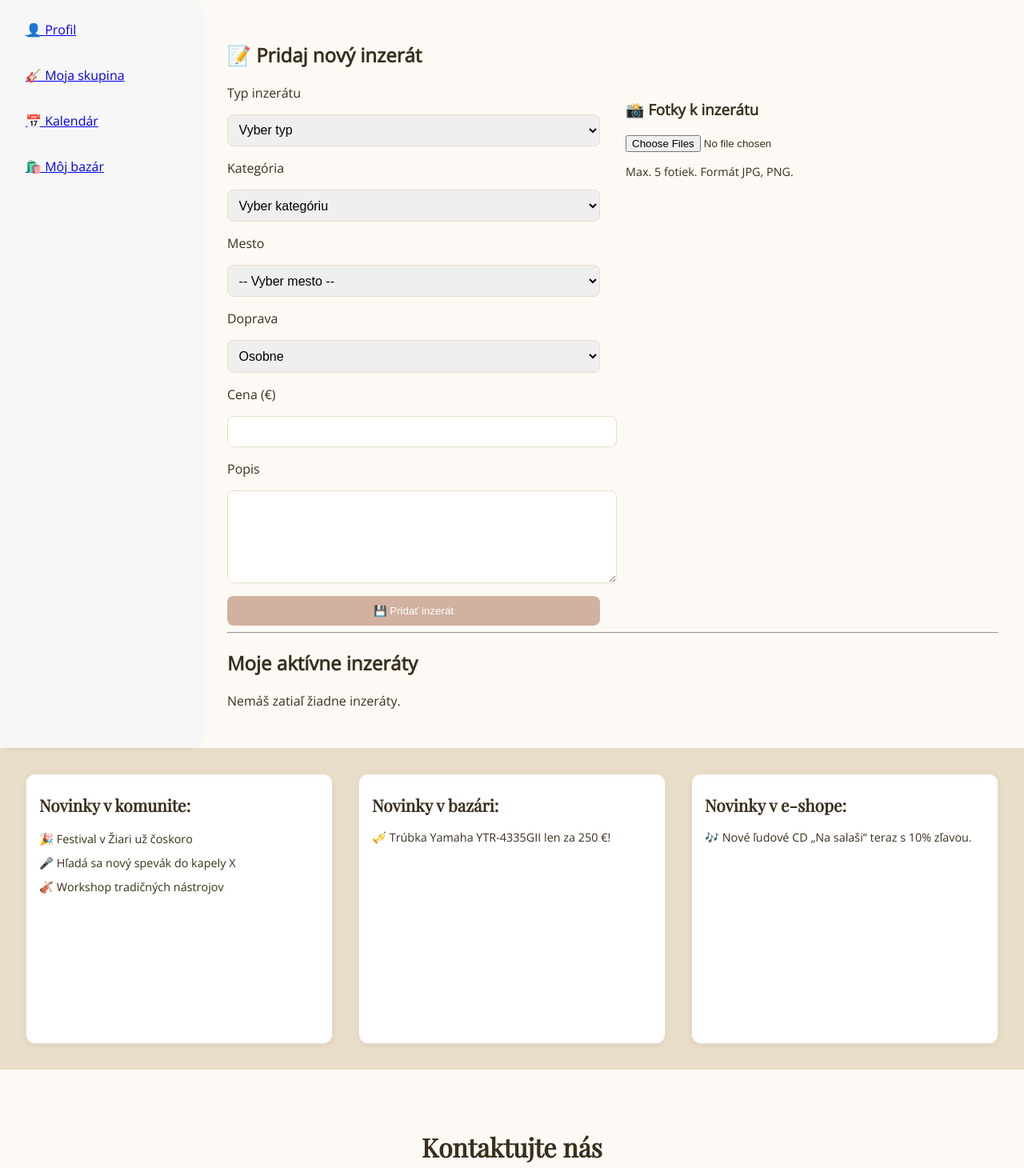
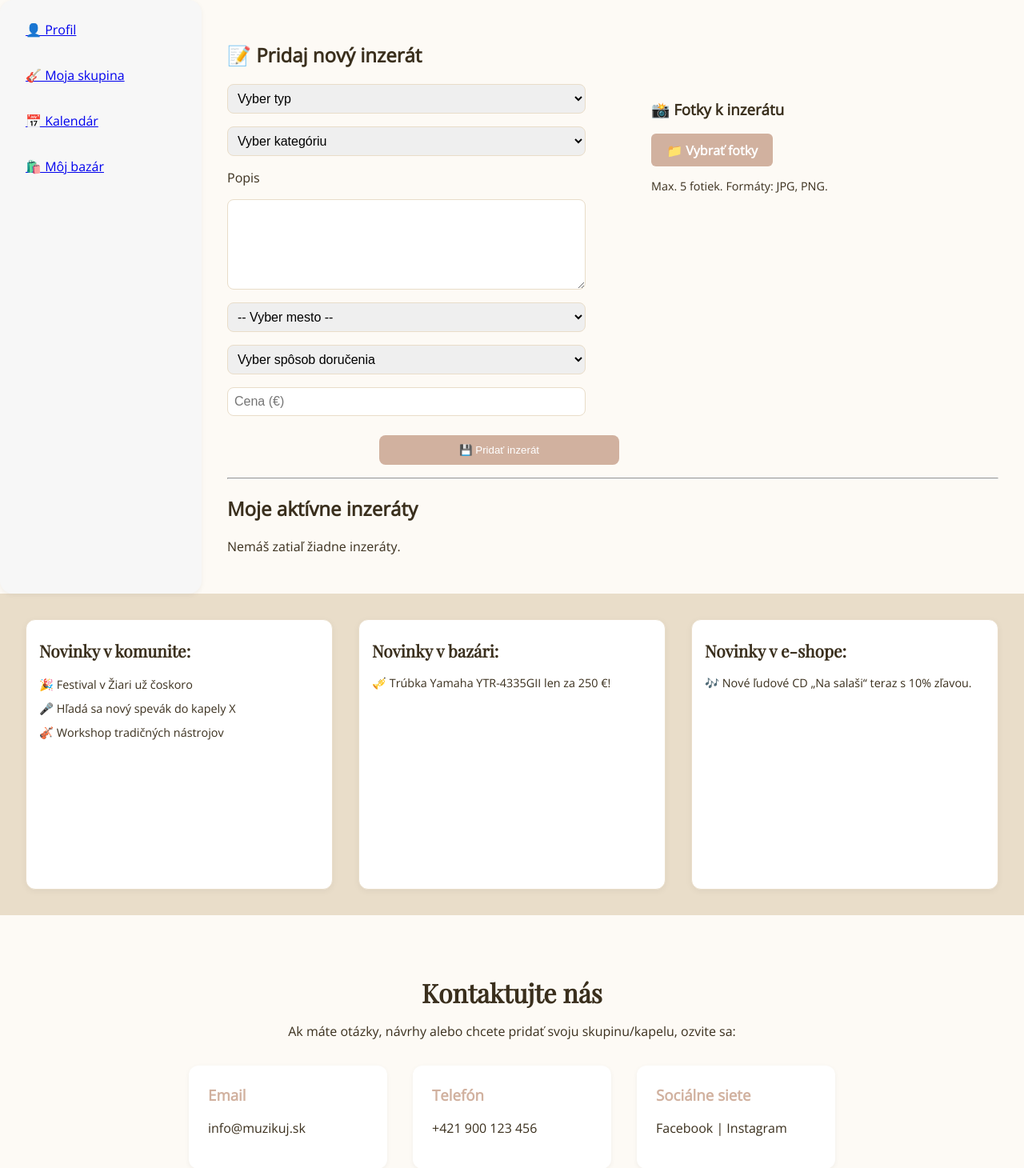
Before and after one commit to Ondro55/hudobnicka-platforma, a Flask app: page /moj-bazar in a window 1280 px wide. Shown: the part 144-1604 px from the top of the page at 80% size. Run offline with Flask 3, Linux system fonts and the light colour scheme; a user stored in the database is signed in; data comes from the database, SQL or seed files in the repository; both versions use the stored data as it was after the commit; data that the repository does not hold is empty.

Commit message:
zmeny v moj_bazar

```diff
--- a/static/css/inzerat.css
+++ b/static/css/inzerat.css
@@ -77,26 +77,33 @@
   display: flex;
   flex-direction: column;
   gap: 1rem;
+  box-sizing: border-box;
 }
 
 .inzerat-form input,
 .inzerat-form select,
 .inzerat-form textarea {
-  width: 100%;
-  padding: 0.6rem;
+  width: 90%;
+  max-width: 100%;
+  padding: 0.5rem;
   font-size: 1rem;
   border: 1px solid var(--hover);
   border-radius: 0.5rem;
+  box-sizing: border-box;
 }
 
 .inzerat-form button {
   background-color: var(--tlacidlo);
   color: white;
+  width: 300px;
   padding: 0.7rem 1rem;
   border: none;
   border-radius: 0.5rem;
   cursor: pointer;
   transition: background-color 0.3s ease;
+  display: block;
+  margin: 0.5rem;
+  margin-left: 190px;
 }
 
 .inzerat-form button:hover {
@@ -141,3 +148,51 @@
 .inzerat-akcie a:hover {
   text-decoration: underline;
 }
+
+.foto-grid {
+  display: flex;
+  flex-wrap: wrap;
+  gap: 1rem;
+  margin-top: 1rem;
+}
+
+.foto-box {
+  position: relative;
+}
+
+.foto-box img {
+  width: 120px;
+  height: auto;
+  border-radius: 6px;
+  box-shadow: 0 2px 5px rgba(0,0,0,0.2);
+}
+
+.foto-box form {
+  position: absolute;
+  top: -8px;
+  right: -8px;
+}
+
+.foto-box button {
+  background: crimson;
+  border: none;
+  color: white;
+  border-radius: 50%;
+  padding: 4px 8px;
+  cursor: pointer;
+}
+.vlastne-tlacidlo {
+  display: inline-block;
+  padding: 0.6rem 1.2rem;
+  background-color: var(--tlacidlo);
+  color: white;
+  font-weight: bold;
+  border-radius: 6px;
+  cursor: pointer;
+  transition: background-color 0.2s;
+  border: none;
+}
+
+.vlastne-tlacidlo:hover {
+  background-color: var(--hover);
+}
--- a/templates/index.html
+++ b/templates/index.html
@@ -42,7 +42,7 @@
     </p>
   </div>
 
-  <form method="POST" action="{{ url_for('inzerat.pridaj_inzerat') }}">
+  <form method="POST" action="{{ url_for('inzerat.moj_bazar') }}">
     <label for="typ">Typ inzerátu:</label>
     <select id="typ" name="typ">
       <option value="kupim">Kúpim</option>
--- a/templates/modals/inzerat.html
+++ b/templates/modals/inzerat.html
@@ -7,7 +7,7 @@
   <button class="close-btn" id="close-inzerat">❌</button>
   <h2>Pridať inzerát</h2>
 
-  <form method="POST" action="{{ url_for('inzerat.pridaj_inzerat') }}" enctype="multipart/form-data">
+  <form method="POST" action="{{ url_for('inzerat.moj_bazar') }}" enctype="multipart/form-data">
     <label for="typ">Typ inzerátu:</label>
     <select id="typ" name="typ">
       <option value="kupim">Kúpim</option>
--- a/templates/moj_bazar.html
+++ b/templates/moj_bazar.html
@@ -4,23 +4,11 @@
 {% block content %}
 <section class="pridaj-inzerat">
   <h2>📝 Pridaj nový inzerát</h2>
+   <div class="form-wrapper">
+    <form action="{{ url_for('inzerat.moj_bazar') }}" method="post" enctype="multipart/form-data" style="display: flex; gap: 2rem; align-items: flex-start; width: 100%;">
 
-  {% with messages = get_flashed_messages(with_categories=true) %}
-    {% if messages %}
-      <ul class="flash-messages">
-        {% for category, message in messages %}
-          <li class="flash {{ category }}">{{ message }}</li>
-        {% endfor %}
-      </ul>
-    {% endif %}
-  {% endwith %}
-
-  <!-- 🔁 TOTO JE DÔLEŽITÉ -->
-  <div class="form-wrapper" style="display: flex; gap: 2rem; align-items: flex-start;">
-
-    <form action="" method="post" enctype="multipart/form-data" class="inzerat-form" style="flex: 1;">
       <!-- ĽAVÁ STRANA -->
-      <label>Typ inzerátu</label>
+      <div class="inzerat-form" style="flex: 1;">
         <select name="typ" required>
           <option value="" disabled selected>Vyber typ</option>
           <option value="Predám">Predám</option>
@@ -30,13 +18,16 @@
           <option value="Hľadám">Hľadám</option>
         </select>
 
-      <label>Kategória</label>
         <select name="kategoria" required>
           <option value="" disabled selected>Vyber kategóriu</option>
-        <!-- tvoje kategórie -->
+          {% for kategoria in kategorie %}
+            <option value="{{ kategoria }}">{{ kategoria }}</option>
+          {% endfor %}
         </select>
 
-      <label for="mesto">Mesto</label>
+        <label>Popis</label>
+        <textarea name="popis" rows="5"></textarea>
+
         <select id="mesto" name="mesto_id" required>
           <option value="">-- Vyber mesto --</option>
           {% for mesto in mesta %}
@@ -44,28 +35,32 @@
           {% endfor %}
         </select>
 
-      <label>Doprava</label>
-      <select name="doprava">
+        <select name="doprava" required>
+          <option value="" disabled selected>Vyber spôsob doručenia</option>
           <option value="Osobne">Osobne</option>
           <option value="Poštou">Poštou</option>
           <option value="Kuriér">Kuriér</option>
         </select>
 
-      <label>Cena (€)</label>
-      <input type="number" step="0.01" name="cena">
+        <input type="number" step="10" name="cena" placeholder="Cena (€)">
+        <button type="submit">💾 Pridať inzerát</button>
+      </div>
 
-      <label>Popis</label>
-      <textarea name="popis" rows="5"></textarea>
+      <!-- 📷 PRAVÁ STRANA -->
+      <div class="foto-panel" style="flex: 1;">
+        <h3>📸 Fotky k inzerátu</h3>
 
-      <button type="submit">💾 Pridať inzerát</button>
+        <!-- Skrytý input + štýlové tlačidlo -->
+        <input type="file" id="fotky-input" accept="image/*" multiple style="display: none;">
+        <label for="fotky-input" class="vlastne-tlacidlo">📁 Vybrať fotky</label>
+
+        <p style="font-size: 0.9rem;">Max. 5 fotiek. Formáty: JPG, PNG.</p>
+
+        <!-- Náhľady a skryté inputy -->
+        <div id="nahlady-fotiek" style="display: flex; flex-wrap: wrap; gap: 10px; margin-top: 1rem;"></div>
+        <div id="realne-fotky"></div>
+      </div>
     </form>
-
-    <!-- PRAVÁ STRANA - fotky -->
-    <div class="fotky" style="flex: 1;">
-      <h3>📸 Fotky k inzerátu</h3>
-      <input type="file" name="fotky" accept="image/*" multiple>
-      <p style="font-size: 0.9rem;">Max. 5 fotiek. Formát JPG, PNG.</p>
-    </div>
   </div>
 </section>
 
@@ -83,6 +78,14 @@
         <p>{{ inzerat.popis }}</p>
         <p>📍 {{ inzerat.mesto.nazov }} | 💶 {{ inzerat.cena }} €</p>
         <small>🕒 Pridané: {{ inzerat.datum.strftime('%d.%m.%Y') }}</small>
+        {% if inzerat.fotky %}
+          <div class="inzerat-fotky">
+            {% for foto in inzerat.fotky %}
+              <img src="{{ url_for('static', filename='galeria_inzerat/' ~ foto.nazov_suboru) }}" alt="Náhľad" style="width: 150px; border-radius: 6px; margin: 5px;">
+            {% endfor %}
+          </div>
+        {% endif %}
+
 
         <div class="inzerat-akcie">
           <a href="{{ url_for('inzerat.uprav_inzerat', inzerat_id=inzerat.id) }}">✏️ Upraviť</a>
@@ -95,6 +98,59 @@
   <p>Nemáš zatiaľ žiadne inzeráty.</p>
 {% endif %}
 
+<script>
+  const input = document.getElementById('fotky-input');
+  const nahlady = document.getElementById('nahlady-fotiek');
+  const realne = document.getElementById('realne-fotky');
+  let ulozeneFotky = [];
 
+  input.addEventListener('change', function () {
+    const noveFotky = Array.from(this.files);
 
+    // Pridaj nové, ale max 5
+    ulozeneFotky = ulozeneFotky.concat(noveFotky).slice(0, 5);
+
+    zobrazNahlady();
+    obnovSkryteInputy();
+    this.value = '';
+  });
+
+  function zobrazNahlady() {
+    nahlady.innerHTML = '';
+    ulozeneFotky.forEach((file, index) => {
+      const reader = new FileReader();
+      reader.onload = function (e) {
+        const box = document.createElement('div');
+        box.style.position = 'relative';
+        box.innerHTML = `
+          <img src="${e.target.result}" style="width: 100px; height: 100px; object-fit: cover; border-radius: 6px;">
+          <button type="button" onclick="odstranitFotku(${index})" style="position: absolute; top: 2px; right: 2px; background: crimson; color: white; border: none; border-radius: 50%; cursor: pointer;">✖</button>
+        `;
+        nahlady.appendChild(box);
+      };
+      reader.readAsDataURL(file);
+    });
+  }
+
+  function odstranitFotku(index) {
+    ulozeneFotky.splice(index, 1);
+    zobrazNahlady();
+    obnovSkryteInputy();
+  }
+
+  function obnovSkryteInputy() {
+    realne.innerHTML = '';
+    ulozeneFotky.forEach((file) => {
+      const input = document.createElement('input');
+      input.type = 'file';
+      input.name = 'fotky';
+      input.multiple = false; // každý input = 1 súbor
+      const dt = new DataTransfer();
+      dt.items.add(file);
+      input.files = dt.files;
+      input.style.display = 'none';
+      realne.appendChild(input);
+    });
+  }
+</script>
 {% endblock %}
```
Also changed, not shown: modules/inzerat.py (+31 -23 lines), templates/uprav_inzerat.html (added, +52 -0 lines), instance/muzikuj.db, static/galeria_inzerat/7af124f61cd149018917fd5666922aa4.jpg (deleted). Lines whose indentation alone changed are shown as unchanged.
